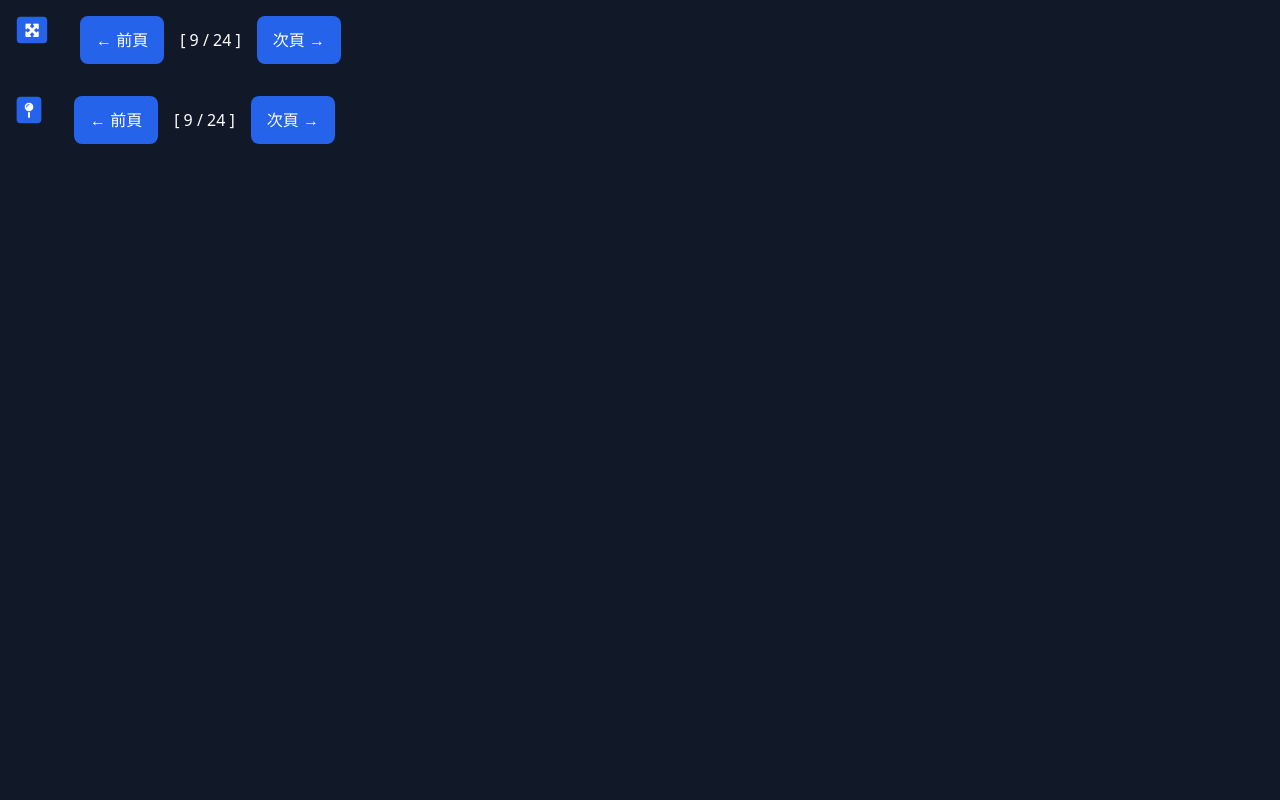
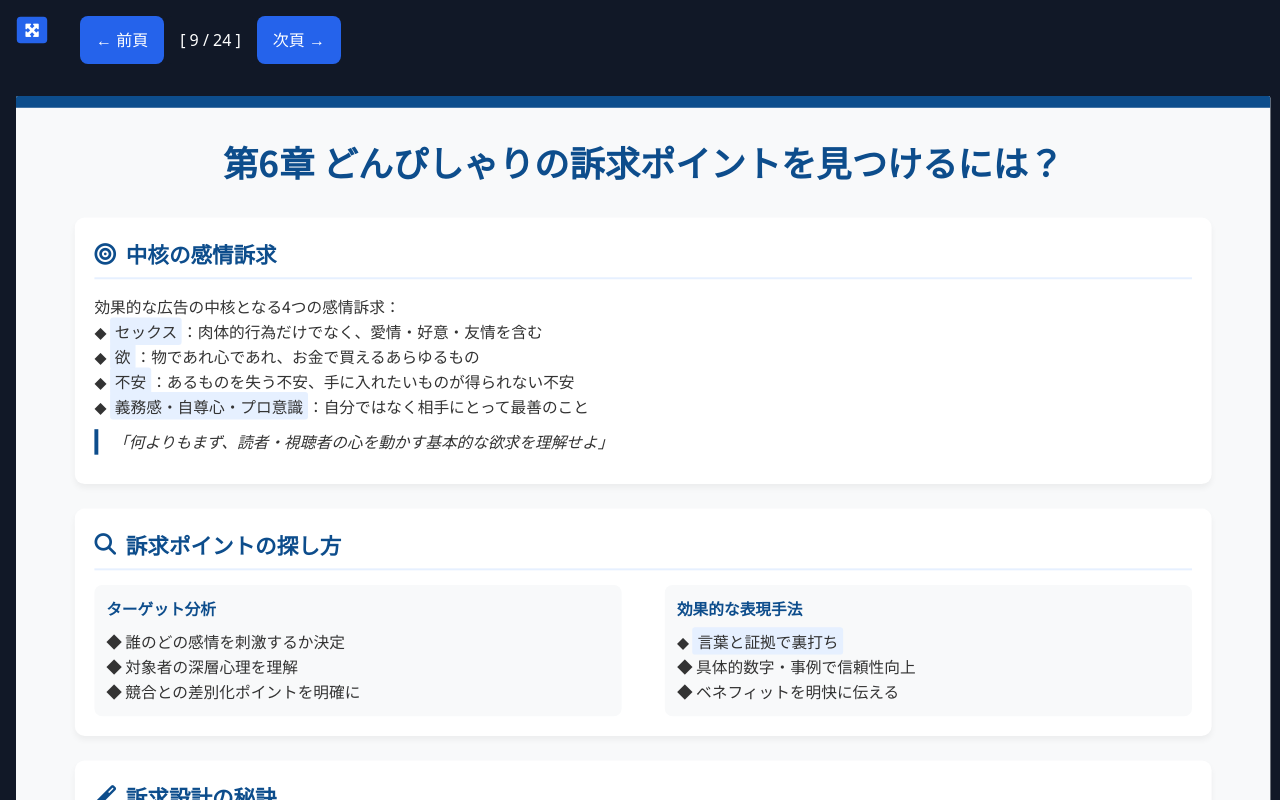
Before and after one commit to sana91/slide-manager-app, a Nuxt app: page /slide/4478004536/9 in a window 1280 px wide. Shown: the top 800 px of the page. Built offline with nearby package versions, Linux system fonts and the light colour scheme.

Commit message:
かけてるページを追記

```diff
--- a/pages/slide/4478004536/9.vue
+++ b/pages/slide/4478004536/9.vue
@@ -1,9 +1,159 @@
 <template>
   <SlidePageWrapper slide-id="4478004536" page-title="" :current-page="9" :total-pages="24">
-
+<div class="slide-container">
+  <div class="bg-accent"></div>
+  <h1 class="title">第6章 どんぴしゃりの訴求ポイントを見つけるには？</h1>
+  <div class="content-wrapper">
+    <div class="section">
+      <h2 class="section-title">
+        <i class="fas fa-bullseye"></i>
+        中核の感情訴求
+      </h2>
+      <div class="section-content">
+        <p>効果的な広告の中核となる4つの感情訴求：</p>
+        <p>◆ <span class="highlight">セックス</span>：肉体的行為だけでなく、愛情・好意・友情を含む</p>
+        <p>◆ <span class="highlight">欲</span>：物であれ心であれ、お金で買えるあらゆるもの</p>
+        <p>◆ <span class="highlight">不安</span>：あるものを失う不安、手に入れたいものが得られない不安</p>
+        <p>◆ <span class="highlight">義務感・自尊心・プロ意識</span>：自分ではなく相手にとって最善のこと</p>
+        <p class="quote">「何よりもまず、読者・視聴者の心を動かす基本的な欲求を理解せよ」</p>
+      </div>
+    </div>
+    <div class="section">
+      <h2 class="section-title">
+        <i class="fas fa-search"></i>
+        訴求ポイントの探し方
+      </h2>
+      <div class="section-content">
+        <div class="steps">
+          <div class="step">
+            <p class="step-title">ターゲット分析</p>
+            <p>◆ 誰のどの感情を刺激するか決定</p>
+            <p>◆ 対象者の深層心理を理解</p>
+            <p>◆ 競合との差別化ポイントを明確に</p>
+          </div>
+          <div class="step">
+            <p class="step-title">効果的な表現手法</p>
+            <p>◆ <span class="highlight">言葉と証拠で裏打ち</span></p>
+            <p>◆ 具体的数字・事例で信頼性向上</p>
+            <p>◆ ベネフィットを明快に伝える</p>
+          </div>
+        </div>
+      </div>
+    </div>
+    <div class="section">
+      <h2 class="section-title">
+        <i class="fas fa-magic"></i>
+        訴求設計の秘訣
+      </h2>
+      <div class="section-content">
+        <p>◆ <span class="highlight">相手の立場で考える</span>：自分が買う理由を明確に</p>
+        <p>◆ <span class="highlight">一つのドンピシャ訴求</span>に集中（複数の中途半端な訴求より効果的）</p>
+        <p>◆ 11ヶ月の訴求研究 + 1ヶ月の広告制作の比率が理想的</p>
+        <p>◆ テスト→改良→テストの循環を続ける</p>
+      </div>
+    </div>
+  </div>
+  <div class="bottom-accent"></div>
+</div>
   </SlidePageWrapper>
 </template>
 
 <style scoped>
-
+    body, html {
+      margin: 0;
+      padding: 0;
+      font-family: 'Noto Sans JP', sans-serif;
+    }
+    .slide-container {
+      width: 1280px;
+      min-height: 720px;
+      display: flex;
+      flex-direction: column;
+      background-color: #f8f9fa;
+      position: relative;
+      overflow: hidden;
+      padding: 40px 60px;
+    }
+    .bg-accent {
+      position: absolute;
+      top: 0;
+      left: 0;
+      right: 0;
+      height: 12px;
+      background-color: #0d4d8c;
+    }
+    .title {
+      font-size: 36px;
+      font-weight: 700;
+      color: #0d4d8c;
+      margin-bottom: 30px;
+      text-align: center;
+    }
+    .content-wrapper {
+      display: flex;
+      flex-direction: column;
+      flex: 1;
+    }
+    .section {
+      background-color: white;
+      border-radius: 10px;
+      padding: 20px;
+      box-shadow: 0 4px 6px rgba(0, 0, 0, 0.05);
+      margin-bottom: 25px;
+    }
+    .section-title {
+      font-size: 22px;
+      font-weight: 700;
+      color: #0d4d8c;
+      margin-bottom: 15px;
+      display: flex;
+      align-items: center;
+      border-bottom: 2px solid #e6f0ff;
+      padding-bottom: 8px;
+    }
+    .section-title i {
+      margin-right: 10px;
+      color: #0d4d8c;
+    }
+    .section-content {
+      font-size: 16px;
+      line-height: 1.6;
+      color: #333;
+    }
+    .highlight {
+      background-color: #e6f0ff;
+      padding: 2px 5px;
+      border-radius: 3px;
+      font-weight: 500;
+    }
+    .quote {
+      border-left: 4px solid #0d4d8c;
+      padding-left: 15px;
+      font-style: italic;
+      margin: 10px 0;
+    }
+    .steps {
+      display: flex;
+      justify-content: space-between;
+      margin-top: 10px;
+    }
+    .step {
+      background-color: #f8f9fa;
+      border-radius: 8px;
+      padding: 12px;
+      width: 48%;
+    }
+    .step-title {
+      font-weight: 700;
+      margin-bottom: 8px;
+      color: #0d4d8c;
+    }
+    .bottom-accent {
+      position: absolute;
+      bottom: 0;
+      left: 0;
+      right: 0;
+      height: 12px;
+      background-color: #0d4d8c;
+    }
 </style>
```
